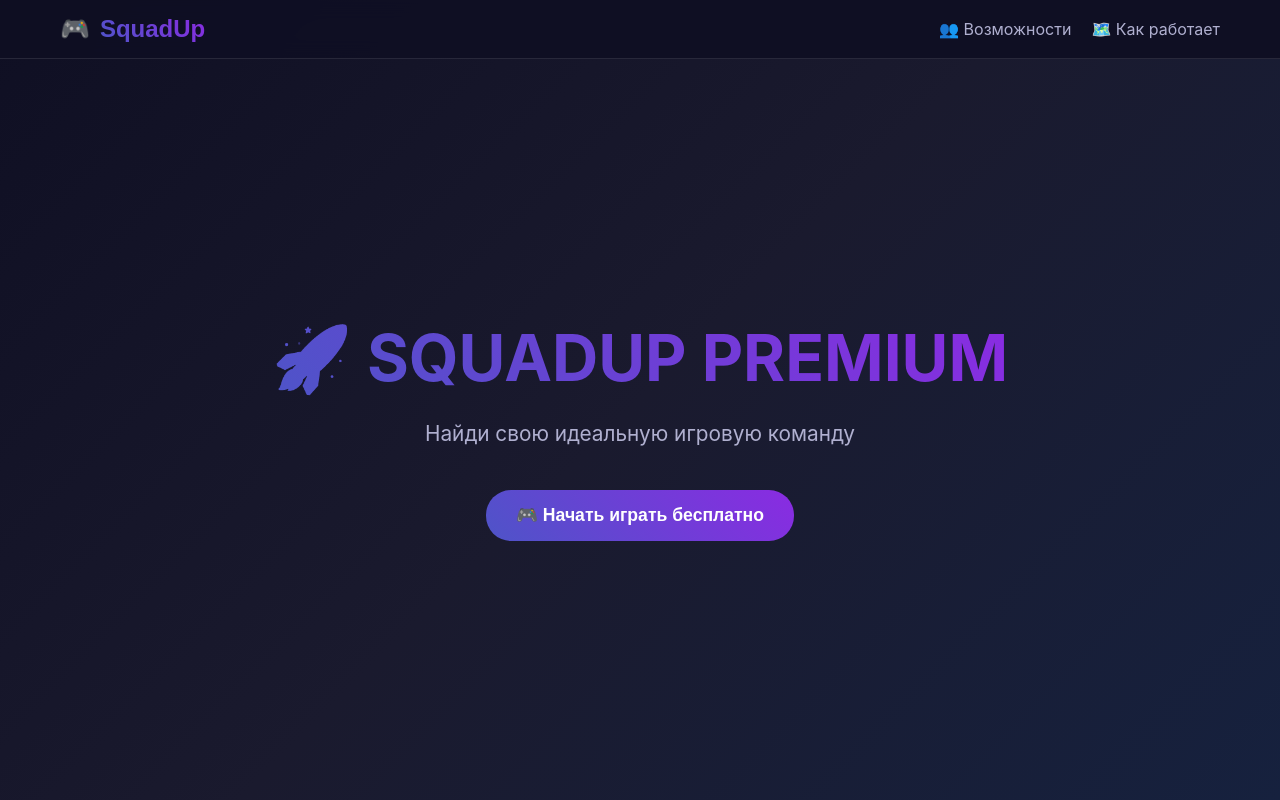
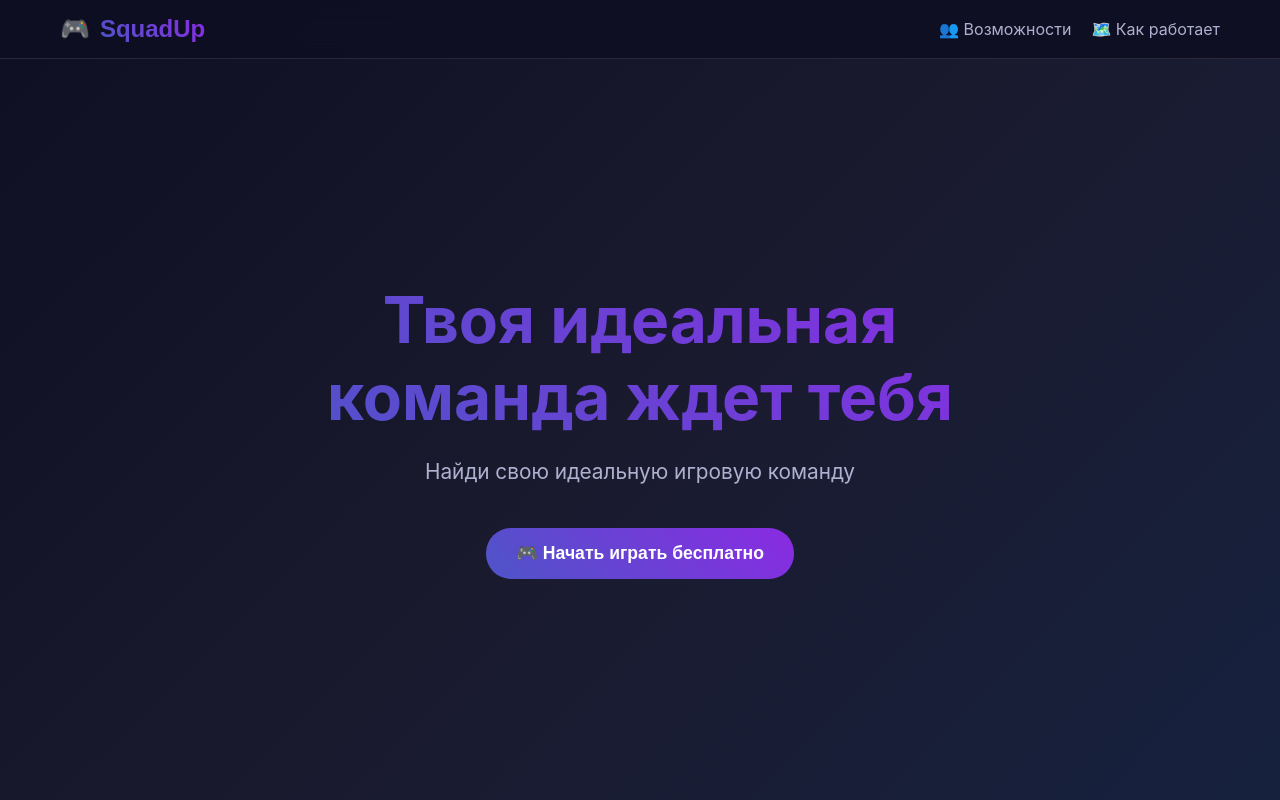
Before and after one commit to antandr0/squadup-frontend, a React (Vite) app: page / in a window 1280 px wide. Shown: the top 800 px of the page. Built offline with nearby package versions, Linux system fonts and the light colour scheme; no server answers.

Commit message:
feat: change hero title to 'Твоя идеальная команда ждет тебя'

```diff
--- a/src/components/HeroSection.jsx
+++ b/src/components/HeroSection.jsx
@@ -20,7 +20,7 @@ const HeroSection = ({ onOpenAuth }) => {
           WebkitBackgroundClip: 'text',
           WebkitTextFillColor: 'transparent'
         }}>
-          🚀 SQUADUP PREMIUM
+          Твоя идеальная команда ждет тебя
         </h1>
         <p style={{
           fontSize: '1.3rem',
```
